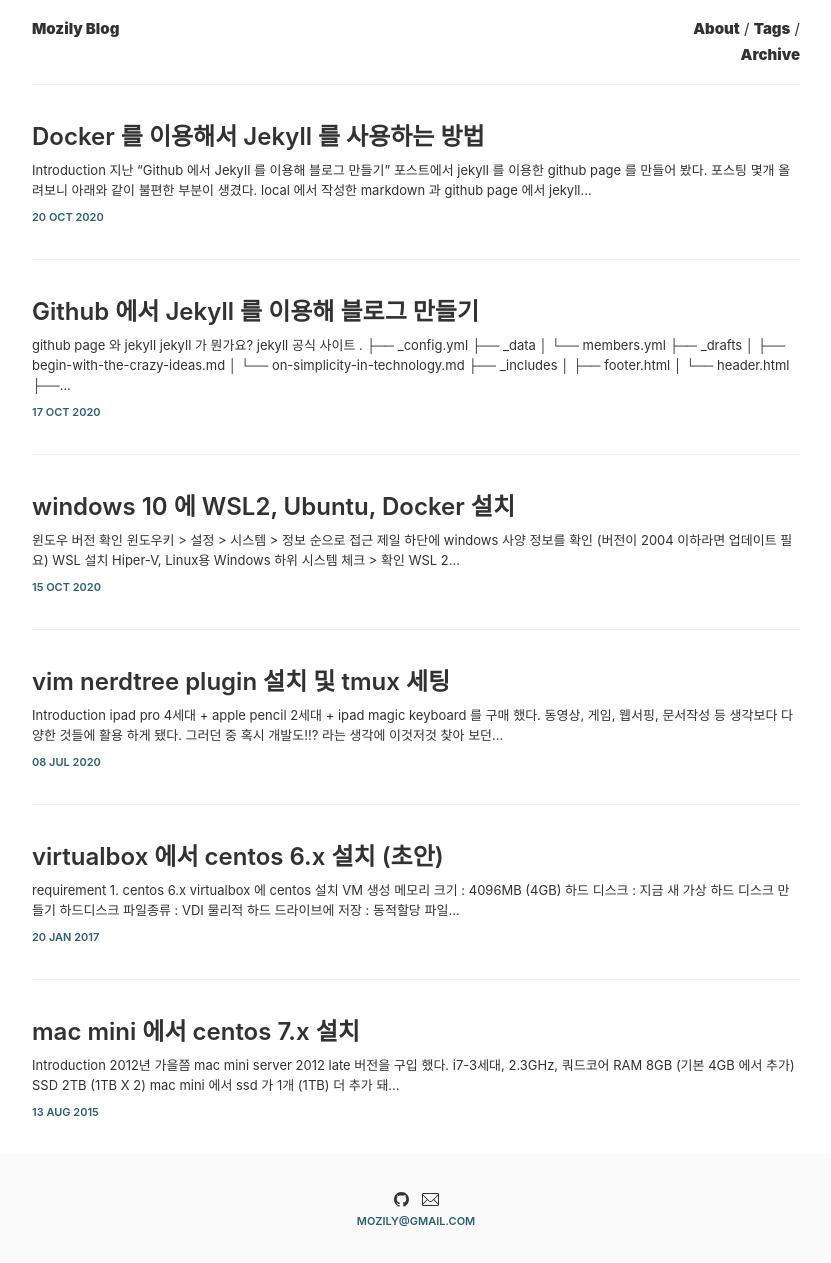
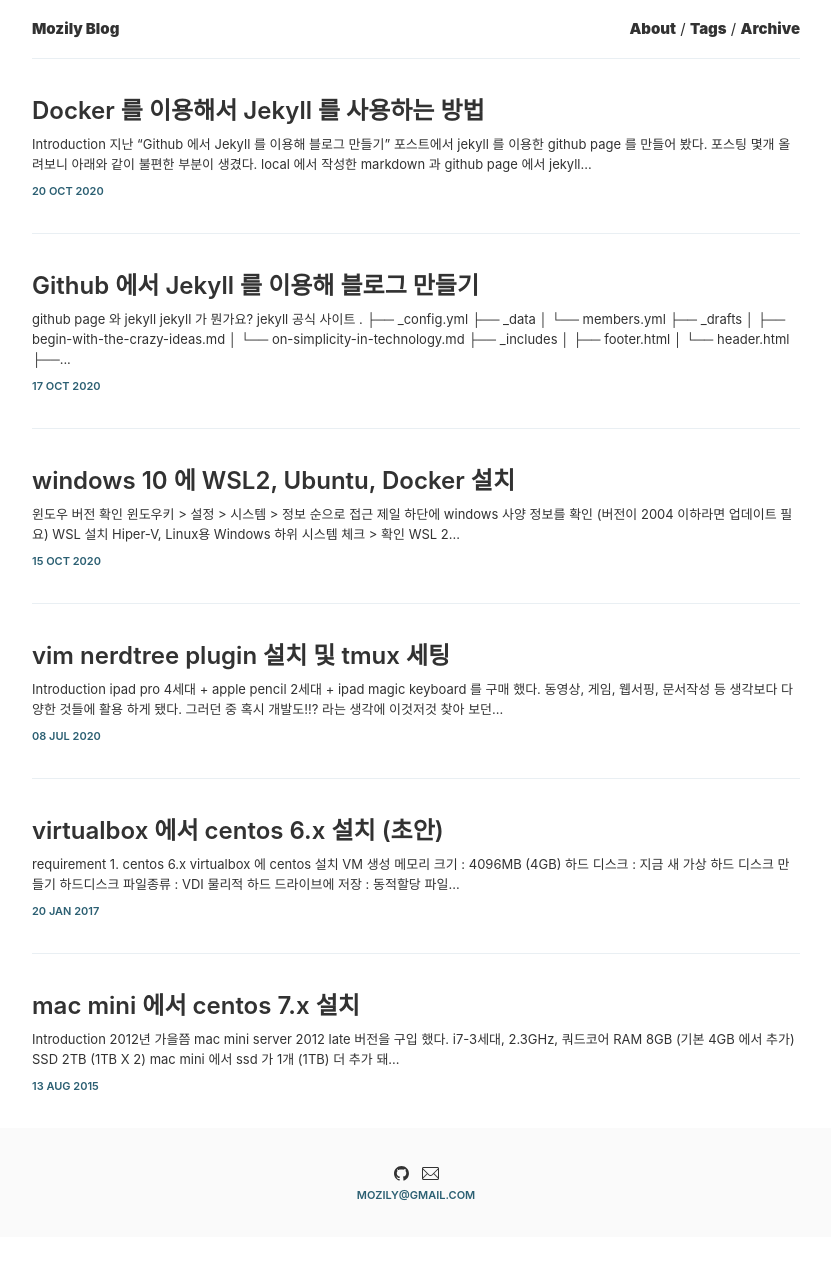
Before and after one commit to mozily/mozily.github.io, a Jekyll site: the page built from index.html, in a window 1280 px wide. Shown: the whole page, without its empty margins (224-1055 px from the left). Built offline with Jekyll 4.4.1, drawn with Linux system fonts in a browser that asks for light colours; the list of posts is cut into pages by our own code; after the commit the page ends 1237 px from its top, so only the background shows below that.

Commit message:
- header 레이아웃 비율조정

```diff
--- a/_includes/header.html
+++ b/_includes/header.html
@@ -6,14 +6,14 @@
 
         <!-- 좌측 상단 로고 -->
         <div class='o-grid'>
-          <div class='o-grid__col o-grid__col--3-4-s'>
+          <div class='o-grid__col o-grid__col--1-4-s'>
             <div class='c-logo u-text-left'>
               <a class='c-logo__link' href='{{ site.baseurl }}/'>{{ site.title }}</a>
             </div>
           </div>
 
           <!-- 우측 상단 메뉴 -->
-          <div class='o-grid__col o-grid__col--1-4-s'>
+          <div class='o-grid__col o-grid__col--3-4-s'>
             <div class='u-text-right'>
               <a class='c-logo__link' href="{{ site.baseurl }}/about">About</a> /
               <a class='c-logo__link' href="{{ site.baseurl }}/tags">Tags</a> /
```
